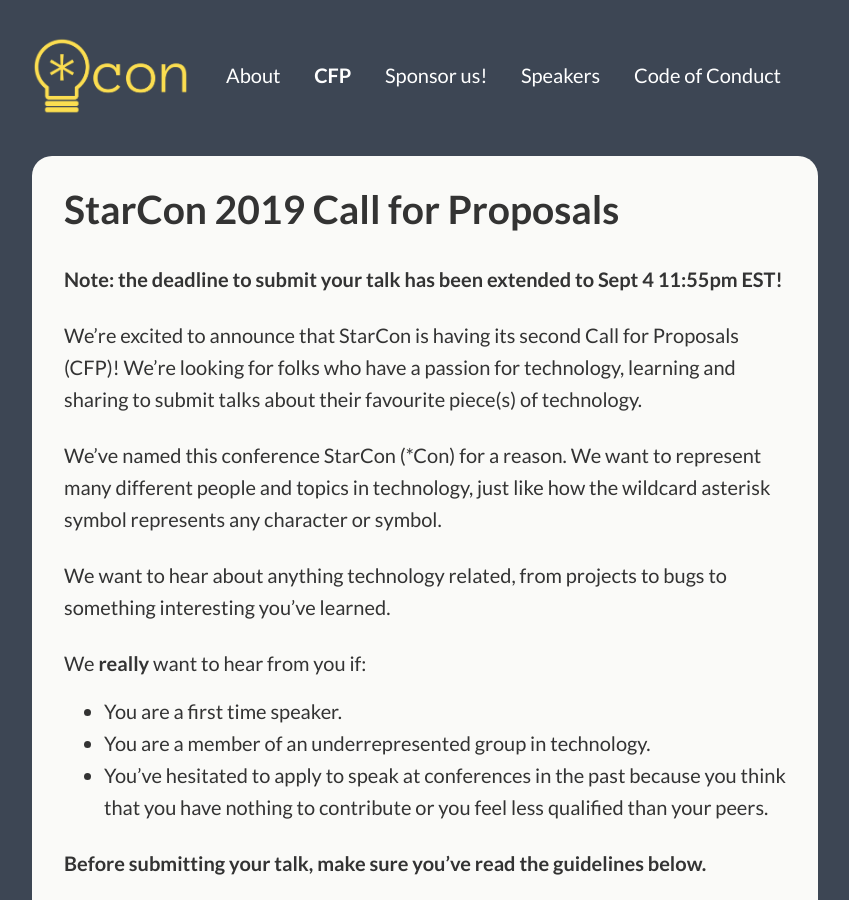
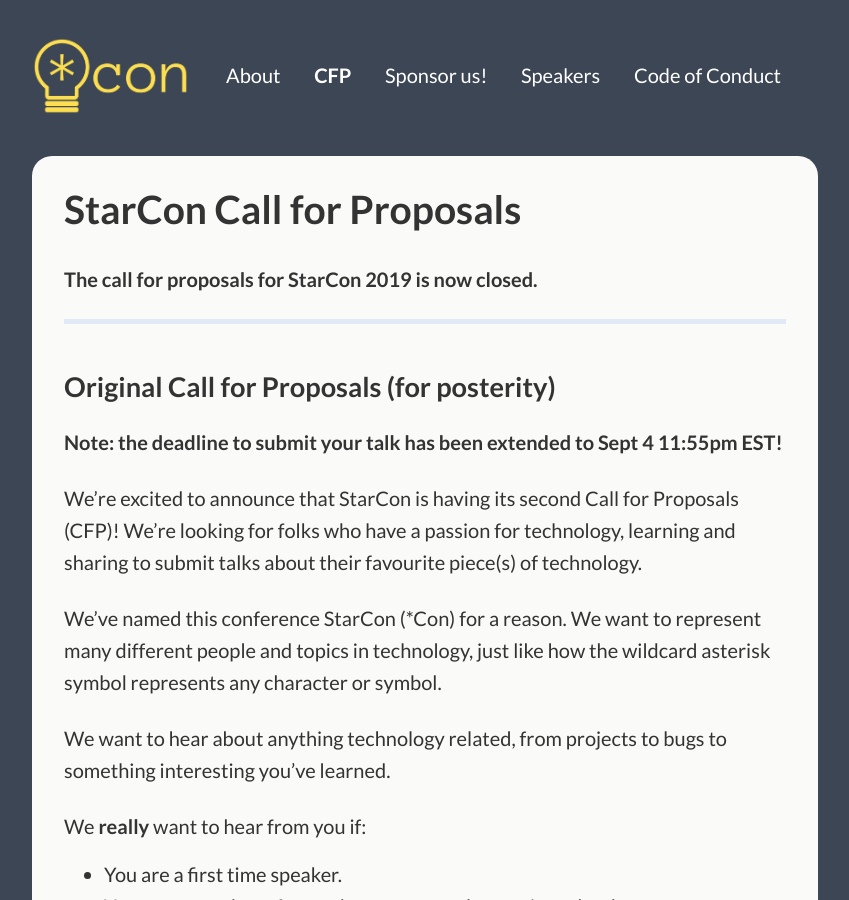
Before and after one commit to StarConKW/starconkw.github.io, a Jekyll site: the page built from _pages/cfp.md, in a window 1280 px wide and 900 px high. Shown: the whole window, without its empty margins (215-1064 px from the left). Built offline with Jekyll 4.4.1, drawn with Linux system fonts in a browser that asks for light colours.

Commit message:
update cfp to reflect that it is now closed

```diff
--- a/_pages/cfp.md
+++ b/_pages/cfp.md
@@ -1,9 +1,14 @@
 ---
 layout: page
 title: CFP
-subtitle: StarCon 2019 Call for Proposals
+subtitle: StarCon Call for Proposals
 permalink: /cfp/
 ---
+**The call for proposals for StarCon 2019 is now closed.**
+
+---
+
+## Original Call for Proposals (for posterity)
 
 **Note: the deadline to submit your talk has been extended to Sept 4 11:55pm EST!**
 
```
